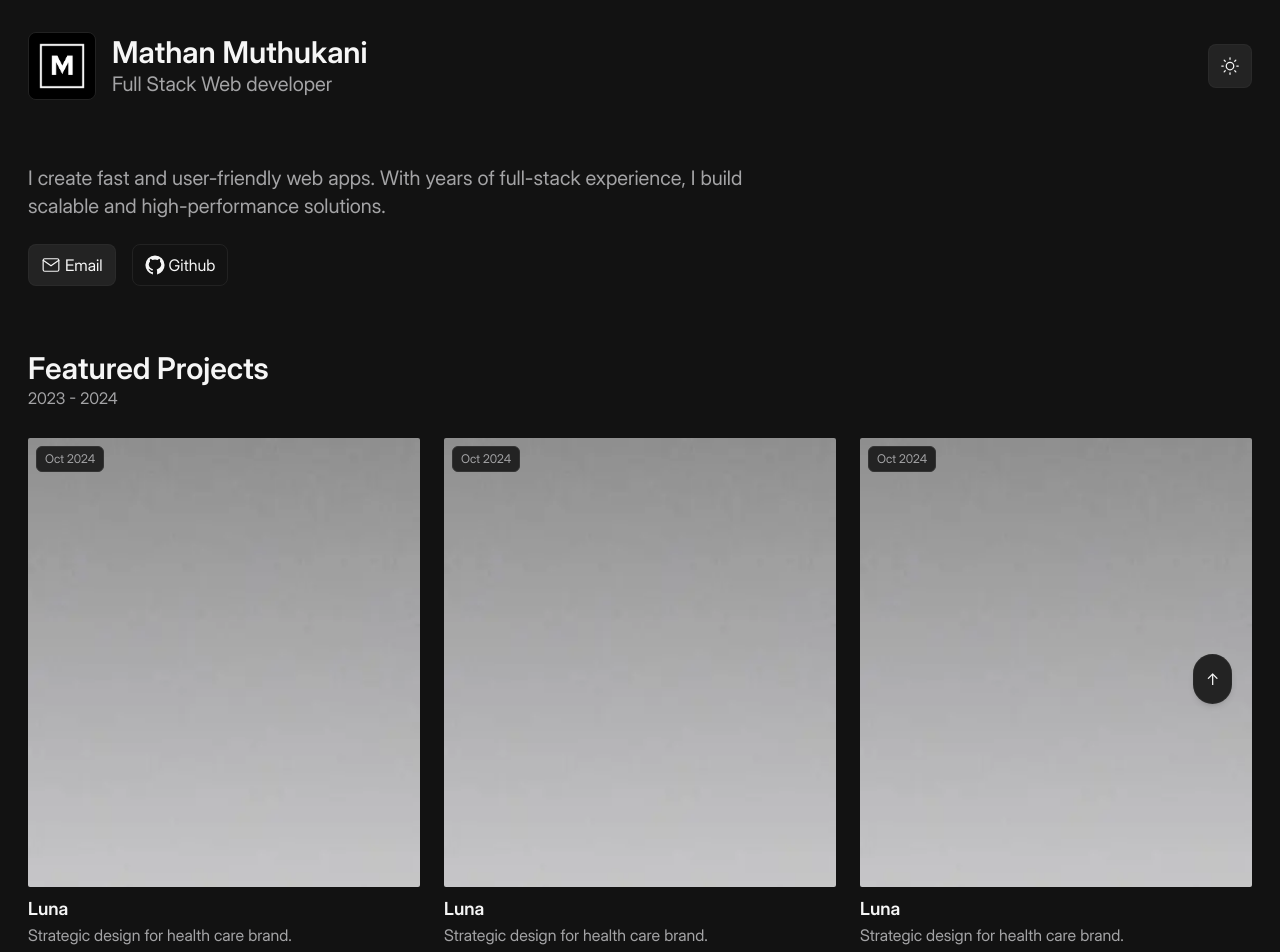
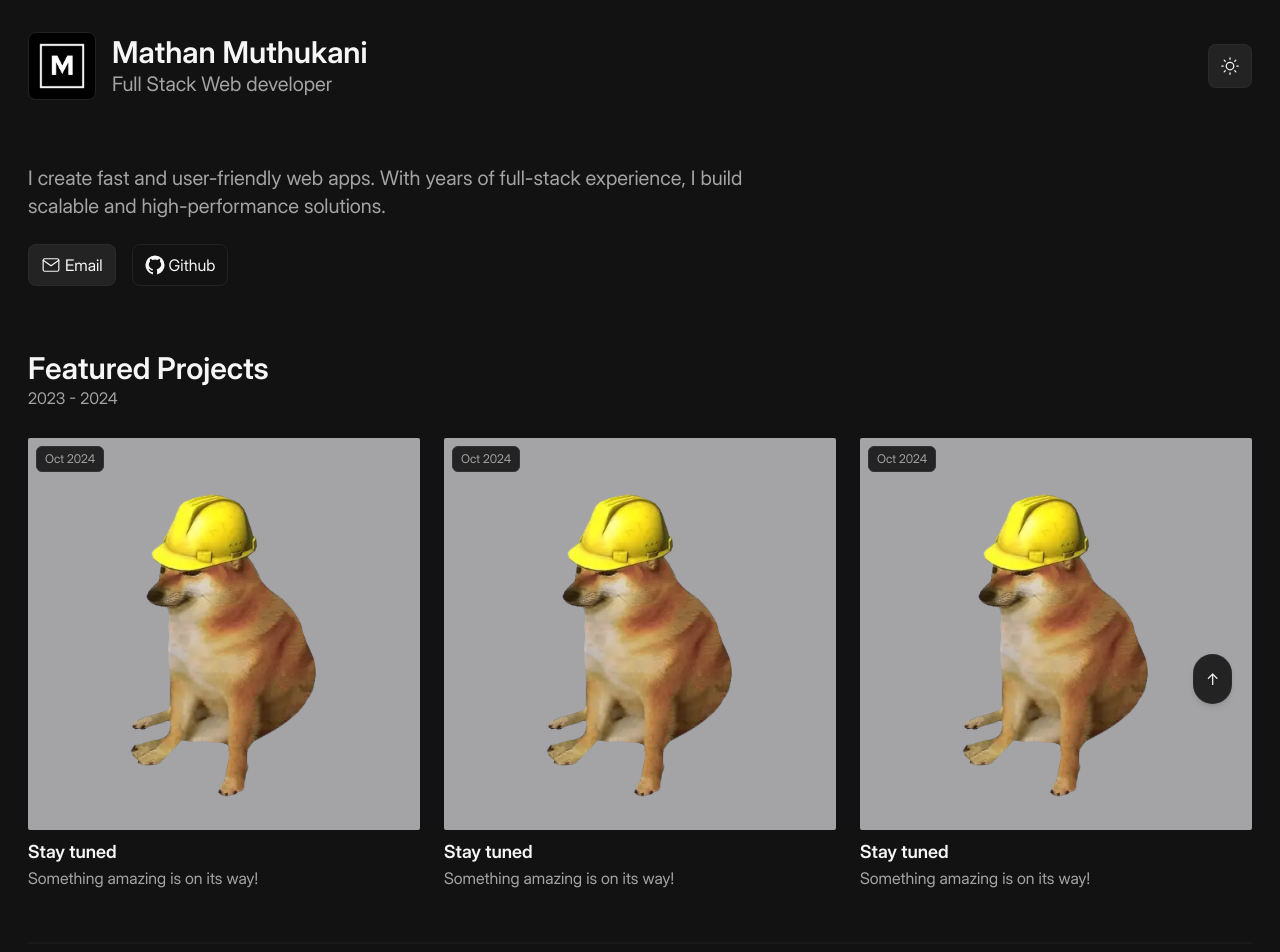
Before and after one commit to madn6/personal-portfolio, a React (Vite) app: page / in a window 1280 px wide. Shown: the top 952 px of the page. Built offline with nearby package versions, Linux system fonts and the light colour scheme.

Commit message:
temprory project images and title and sub title changed

```diff
--- a/src/sections/Projects.jsx
+++ b/src/sections/Projects.jsx
@@ -30,9 +30,9 @@ export default function Projects() {
 						>
 							Oct 2024
 						</div>
-						<div className="w-full  h-full overflow-hidden  ">
+						<div className="w-full  bg-gray-100 rounded-sm  h-full overflow-hidden  ">
 							<img
-								src="/images/dummy5.webp"
+								src="/images/cheems-meme.webp"
 								alt="Project Image"
 								className="w-full h-full object-contain rounded-sm"
 							/>
@@ -44,9 +44,9 @@ export default function Projects() {
 									isDarkMode ? ' text-light-100' : ' text-[#212121]'
 								} transition-all duration-500 mt-2 text-lg font-semibold`}
 							>
-								Luna
+								Stay tuned
 							</h1>
-							<p className="text-base">Strategic design for health care brand.</p>
+							<p className="text-base">Something amazing is on its way!</p>
 						</div>
 					</div>
 				</div>
@@ -62,9 +62,9 @@ export default function Projects() {
 						>
 							Oct 2024
 						</div>
-						<div className="w-full  h-full overflow-hidden  ">
+						<div className="w-full  bg-gray-100 rounded-sm  h-full overflow-hidden  ">
 							<img
-								src="/images/dummy5.webp"
+								src="/images/cheems-meme.webp"
 								alt="Project Image"
 								className="w-full h-full object-contain rounded-sm"
 							/>
@@ -76,9 +76,9 @@ export default function Projects() {
 									isDarkMode ? ' text-light-100' : ' text-[#212121]'
 								} transition-all duration-500 mt-2 text-lg font-semibold`}
 							>
-								Luna
+								Stay tuned
 							</h1>
-							<p className="text-base">Strategic design for health care brand.</p>
+							<p className="text-base">Something amazing is on its way!</p>
 						</div>
 					</div>
 				</div>
@@ -94,9 +94,9 @@ export default function Projects() {
 						>
 							Oct 2024
 						</div>
-						<div className="w-full  h-full overflow-hidden  ">
+						<div className="w-full bg-gray-100 rounded-sm  h-full overflow-hidden  ">
 							<img
-								src="/images/dummy5.webp"
+								src="/images/cheems-meme.webp"
 								alt="Project Image"
 								className="w-full h-full object-contain rounded-sm"
 							/>
@@ -108,9 +108,9 @@ export default function Projects() {
 									isDarkMode ? ' text-light-100' : ' text-[#212121]'
 								} transition-all duration-500 mt-2 text-lg font-semibold`}
 							>
-								Luna
+								Stay tuned
 							</h1>
-							<p className="text-base">Strategic design for health care brand.</p>
+							<p className="text-base">Something amazing is on its way!</p>
 						</div>
 					</div>
 				</div>
```
Also changed, not shown: public/images/cheems-meme.webp (added).
